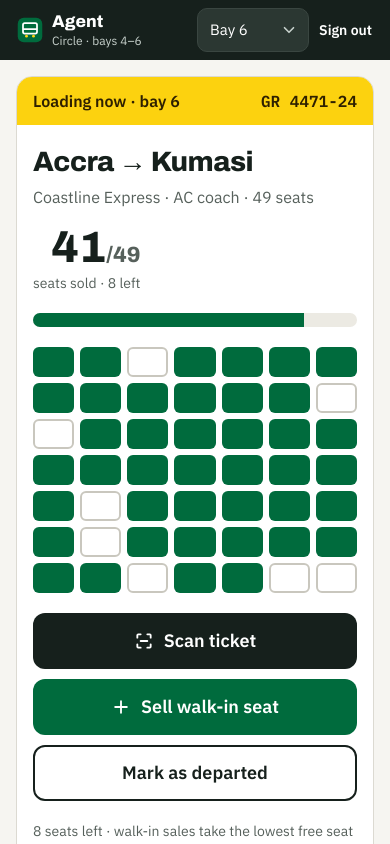
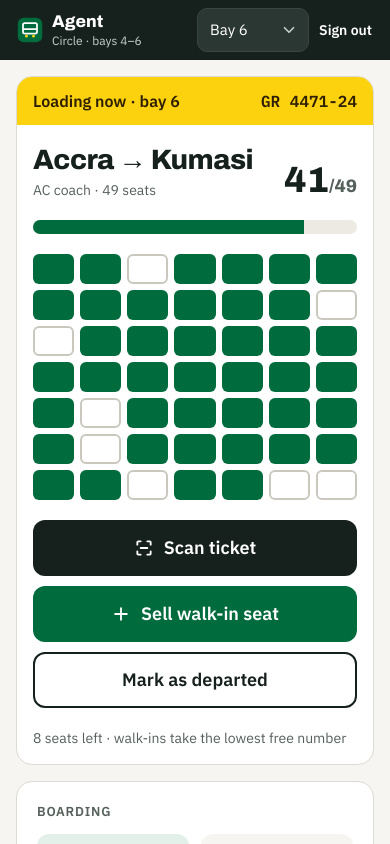
Before and after one commit to Jerry-Khobby/ghana-bus-booking, a React (Vite) app in the folder client/: page /agent in a window 390 px wide. Shown: the top 844 px of the page. Built offline with nearby package versions, Linux system fonts and the light colour scheme.

Commit message:
fix(client): match agent console and walk-in sale to their designs
Phone console keeps the route and sold count on one row with the short
footnote; desktop header reads Signed in as; the walk-in phone header shows
Walk-in sale with station, bays and agent, and drops the duplicate back link.

```diff
--- a/client/src/components/organisms/AgentHeader.tsx
+++ b/client/src/components/organisms/AgentHeader.tsx
@@ -7,7 +7,7 @@ interface AgentHeaderProps {
   station: string
   agent: string
   /** Phone header shows a back arrow to the console instead of the bay picker. */
-  back?: { to: string; label: string }
+  back?: { to: string; label: string; title: string }
 }
 
 export function AgentHeader({ station, agent, back }: AgentHeaderProps) {
@@ -49,9 +49,12 @@ export function AgentHeader({ station, agent, back }: AgentHeaderProps) {
             <Link to={back.to} aria-label={back.label} className="flex size-11 shrink-0 items-center justify-center text-white hover:text-on-dark">
               <Icon name="back" size={22} />
             </Link>
-            <p className="m-0 truncate text-sm text-on-dark">
-              {stationShort} · bay {bay}
-            </p>
+            <div className="min-w-0">
+              <p className="m-0 font-display text-[17px] font-extrabold leading-tight">{back.title}</p>
+              <p className="m-0 truncate text-xs text-on-dark">
+                {stationShort} · bays {bayRange} · {agent}
+              </p>
+            </div>
           </div>
         ) : (
           <div className="flex min-w-0 items-center gap-2 pl-1">
@@ -78,6 +81,7 @@ export function AgentHeader({ station, agent, back }: AgentHeaderProps) {
         </div>
         <div className="flex items-center gap-3">
           <span className="text-sm text-on-dark">
+            <span className="hidden lg:inline">Signed in as </span>
             {agent} · Bays {bayRange}
           </span>
           {!back && picker}
--- a/client/src/components/organisms/LoadingConsole.tsx
+++ b/client/src/components/organisms/LoadingConsole.tsx
@@ -31,21 +31,22 @@ export function LoadingConsole({ trip, freeSeats, departed, onDepart }: LoadingC
       </div>
 
       <div className="flex flex-col gap-5 p-4 sm:p-6">
-        <div className="flex flex-wrap items-end justify-between gap-4">
-          <div>
-            <Heading as="h1" size="xl" id="now-h">
+        <div className="flex items-end justify-between gap-2.5 md:flex-wrap md:gap-4">
+          <div className="min-w-0">
+            <Heading as="h1" size="xl" id="now-h" className="text-2xl md:text-[30px] lg:text-[34px]">
               {trip.from.city} → {trip.to.city}
             </Heading>
-            <p className="m-0 mt-0.5 text-muted">
-              {trip.operator} · {trip.busType === 'Air-conditioned coach' ? 'AC coach' : trip.busType} · {trip.capacity} seats
+            <p className="m-0 mt-0.5 text-sm text-muted md:text-base">
+              <span className="hidden md:inline">{trip.operator} · </span>
+              {trip.busType === 'Air-conditioned coach' ? 'AC coach' : trip.busType} · {trip.capacity} seats
             </p>
           </div>
-          <div className="text-right">
-            <p className="m-0 font-display text-[44px] font-extrabold leading-none">
+          <div className="shrink-0 text-right">
+            <p className="m-0 font-display text-4xl font-extrabold leading-none md:text-[44px]">
               {sold}
-              <span className="text-[22px] text-muted">/{trip.capacity}</span>
+              <span className="text-lg text-muted md:text-[22px]">/{trip.capacity}</span>
             </p>
-            <p className="m-0 mt-1 text-sm text-muted">seats sold · {freeSeats.length} left</p>
+            <p className="m-0 mt-1 hidden text-sm text-muted md:block">seats sold · {freeSeats.length} left</p>
           </div>
         </div>
 
@@ -82,7 +83,10 @@ export function LoadingConsole({ trip, freeSeats, departed, onDepart }: LoadingC
           </Button>
         </div>
         <p className="m-0 text-sm text-muted">
-          {freeSeats.length} seats left · walk-in sales take the lowest free seat number and print or SMS a ticket. Online buyers see the change instantly.
+          <span className="md:hidden">{freeSeats.length} seats left · walk-ins take the lowest free number</span>
+          <span className="hidden md:inline">
+            Walk-in sales take the lowest free seat number and print or SMS a ticket. Online buyers see the change instantly.
+          </span>
         </p>
       </div>
     </section>
--- a/client/src/components/organisms/WalkInSale.tsx
+++ b/client/src/components/organisms/WalkInSale.tsx
@@ -74,7 +74,14 @@ export function WalkInForm({ freeSeats, fare, draft, onChange, onSubmit }: WalkI
         <FormField id="wi-name" label="Passenger name (optional)">
           <TextInput id="wi-name" autoComplete="off" placeholder="e.g. Yaw Mensah" value={draft.name} onChange={(e) => set({ name: e.target.value })} />
         </FormField>
-        <FormField id="wi-phone" label="Phone for SMS ticket (optional)">
+        <FormField
+          id="wi-phone"
+          label={
+            <>
+              Phone for SMS<span className="hidden lg:inline"> ticket</span> (optional)
+            </>
+          }
+        >
           <TextInput id="wi-phone" type="tel" inputMode="tel" placeholder="024 000 0000" className="font-mono" value={draft.phone} onChange={(e) => set({ phone: e.target.value })} />
         </FormField>
       </div>
@@ -98,7 +105,13 @@ export function WalkInForm({ freeSeats, fare, draft, onChange, onSubmit }: WalkI
 
       {draft.payment === 'momo' ? (
         <div className="max-w-[420px]">
-          <FormField id="wi-momo" label="Passenger's mobile money number" hint="The passenger approves the prompt on their phone. The ticket is issued once payment confirms.">
+          <FormField id="wi-momo" label="Passenger's mobile money number" hint={
+              <>
+                <span className="lg:hidden">The ticket is issued once the passenger approves the prompt.</span>
+                <span className="hidden lg:inline">The passenger approves the prompt on their phone. The ticket is issued once payment confirms.</span>
+              </>
+            }
+          >
             <TextInput
               id="wi-momo"
               type="tel"
@@ -113,7 +126,8 @@ export function WalkInForm({ freeSeats, fare, draft, onChange, onSubmit }: WalkI
         </div>
       ) : (
         <p className="m-0 rounded-[10px] bg-held px-3.5 py-3 text-[15px] text-held-ink">
-          Collect <strong>{cedis(fare)}</strong> in cash before issuing. Cash sales are listed under your name in the end-of-day report.
+          Collect <strong>{cedis(fare)}</strong> in cash before issuing. <span className="lg:hidden">It is listed</span>
+          <span className="hidden lg:inline">Cash sales are listed</span> under your name in the end-of-day report.
         </p>
       )}
 
--- a/client/src/components/templates/AgentTemplate.tsx
+++ b/client/src/components/templates/AgentTemplate.tsx
@@ -6,7 +6,7 @@ import { cx } from '@/lib/format'
 interface AgentTemplateProps {
   children: ReactNode
   /** Sub-pages (walk-in sale) show a back arrow on phones. */
-  back?: { to: string; label: string }
+  back?: { to: string; label: string; title: string }
   /** `split` puts the main card and sidebar side by side on desktop; `stack` is a single column. */
   layout?: 'split' | 'stack'
 }
--- a/client/src/pages/WalkInPage.tsx
+++ b/client/src/pages/WalkInPage.tsx
@@ -39,9 +39,10 @@ export function WalkInPage() {
   }
 
   return (
-    <AgentTemplate layout="stack" back={{ to: '/agent', label: 'Back to loading console' }}>
+    <AgentTemplate layout="stack" back={{ to: '/agent', label: 'Back to loading console', title: 'Walk-in sale' }}>
       <PageHeader
         back={{ to: '/agent', label: 'Loading console' }}
+        backFromTablet
         title="Sell a walk-in seat"
         subtitle={`${trip.from.city} → ${trip.to.city} · ${trip.plate} · bay ${trip.bay} · ${plural(station.freeSeats.length, 'seat')} left`}
       />
```
